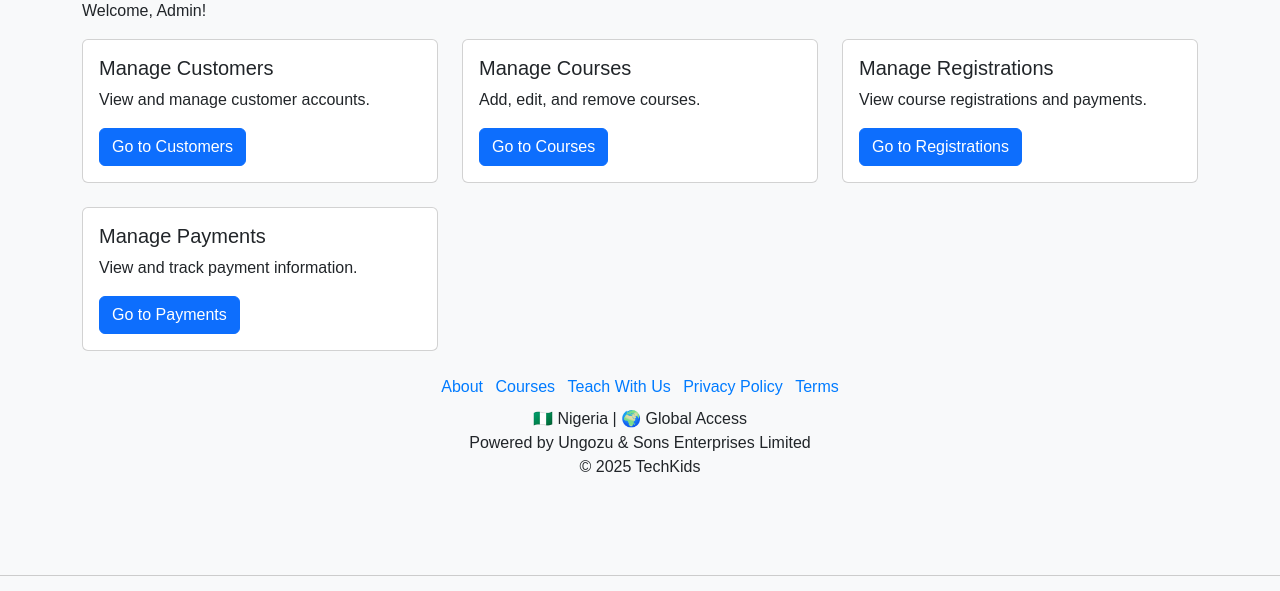
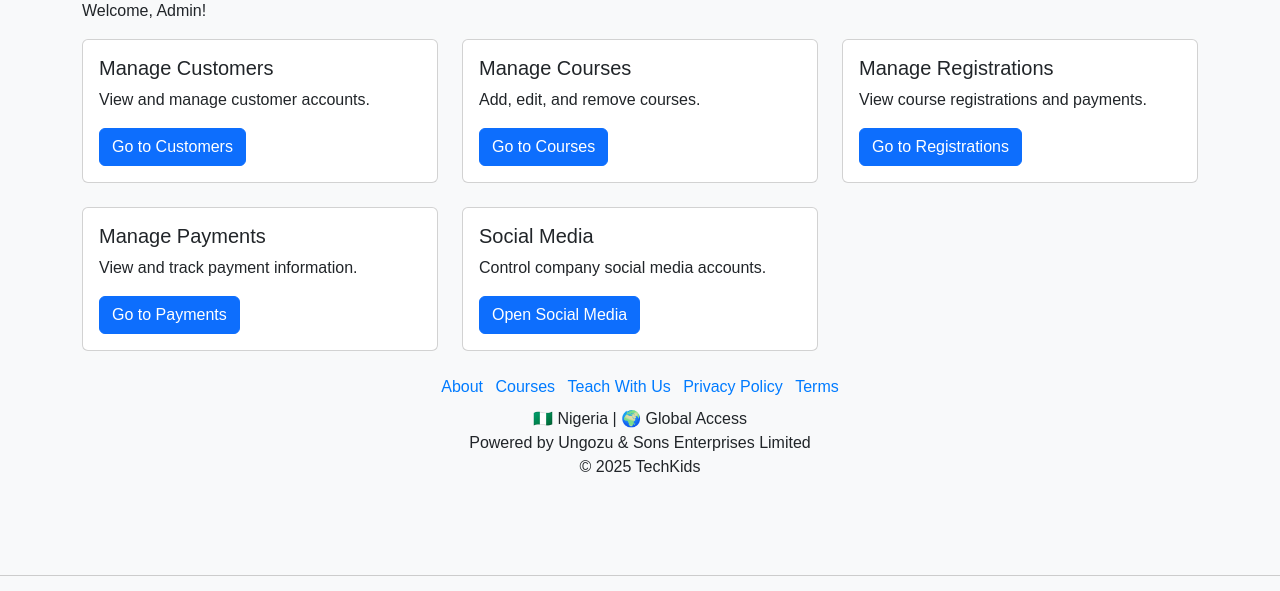
Before and after one commit to iniakponode/techkids, a FastAPI app: template frontend/templates/admin/dashboard.html in a window 1280 px wide. Shown: the part 161-752 px from the top of the page. Run offline with FastAPI, Linux system fonts and the light colour scheme; the template is opened without the code that fills it, so the values that code supplies are empty.

Commit message:
Remove course id from registrations page and add social media placeholder

```diff
--- a/frontend/templates/admin/dashboard.html
+++ b/frontend/templates/admin/dashboard.html
@@ -43,6 +43,15 @@
                 </div>
             </div>
         </div>
+        <div class="col-md-4">
+            <div class="card">
+                <div class="card-body">
+                    <h5 class="card-title">Social Media</h5>
+                    <p class="card-text">Control company social media accounts.</p>
+                    <a href="/admin/social-media" class="btn btn-primary">Open Social Media</a>
+                </div>
+            </div>
+        </div>
     </div>
 </div>
 {% endblock %}
--- a/frontend/templates/admin/manage_registrations.html
+++ b/frontend/templates/admin/manage_registrations.html
@@ -19,7 +19,6 @@
             <tr>
                 <th>Name</th>
                 <th>Phone</th>
-                <th>Course ID</th>
                 <th>Courses Registered</th>
                 <th>Payment Status</th>
                 <th>Actions</th>
@@ -30,7 +29,6 @@
             <tr>
                 <td>{{ reg.fullName }}</td>
                 <td>{{ reg.phone }}</td>
-                <td>{{ reg.course_id }}</td>
                 <td>{{ reg.courses_count }}</td>
                 <td>{{ reg.payment_status }}</td>
                 <td>
--- a/frontend/templates/partials/admin/admin_navbar.html
+++ b/frontend/templates/partials/admin/admin_navbar.html
@@ -51,6 +51,7 @@
           <li class="nav-item"><a class="nav-link" href="/admin/coming_soon">Users</a></li>
           <li class="nav-item"><a class="nav-link" href="/admin/coming_soon">Registrations</a></li>
           <li class="nav-item"><a class="nav-link" href="/admin/add-course">Create Course</a></li>
+          <li class="nav-item"><a class="nav-link" href="/admin/social-media">Social Media</a></li>
         </ul>
 
         <ul class="navbar-nav ms-auto">
```
Also changed, not shown: backend/routers/pages.py (+14 -1 lines), frontend/templates/admin/social_media.html (added, +13 -0 lines).
